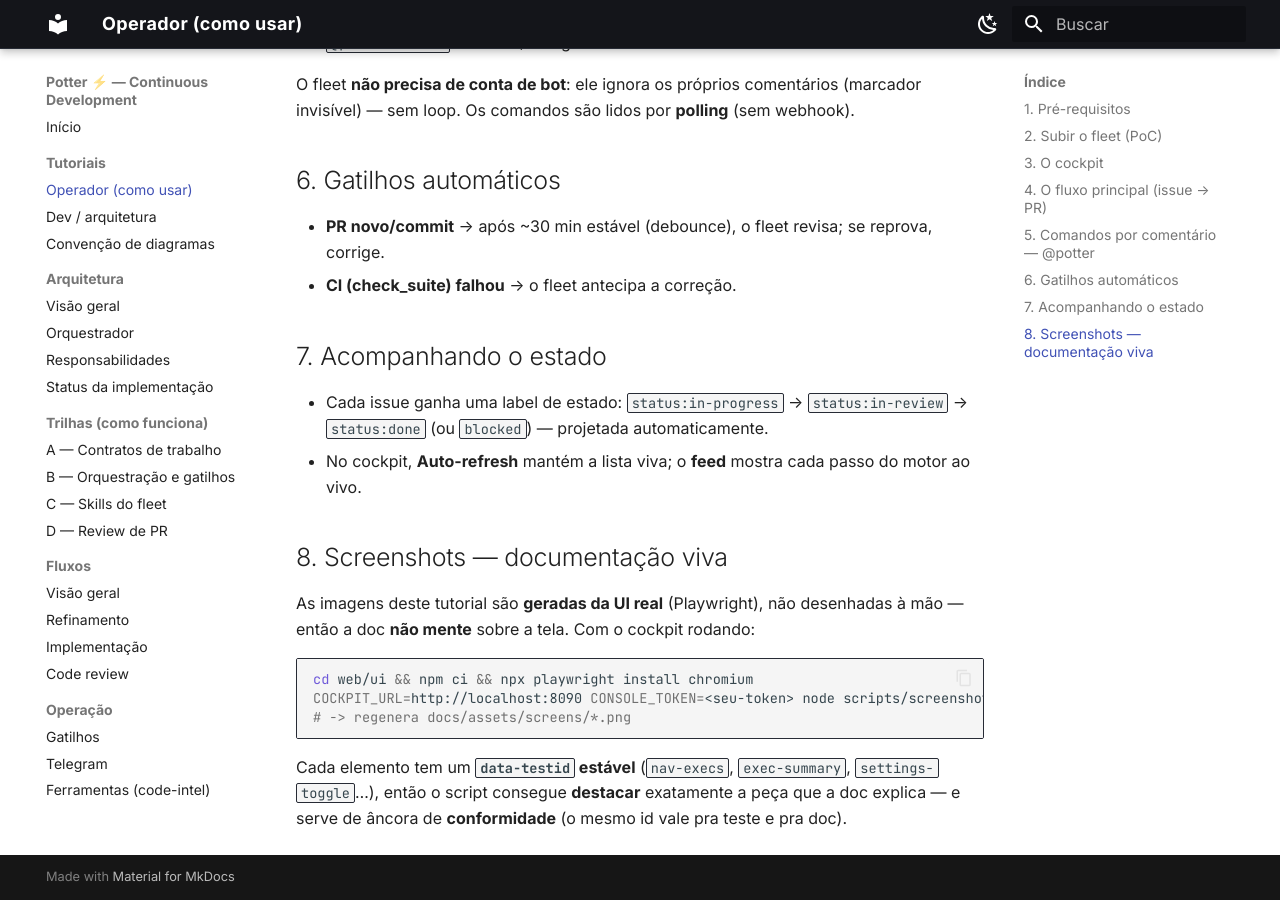
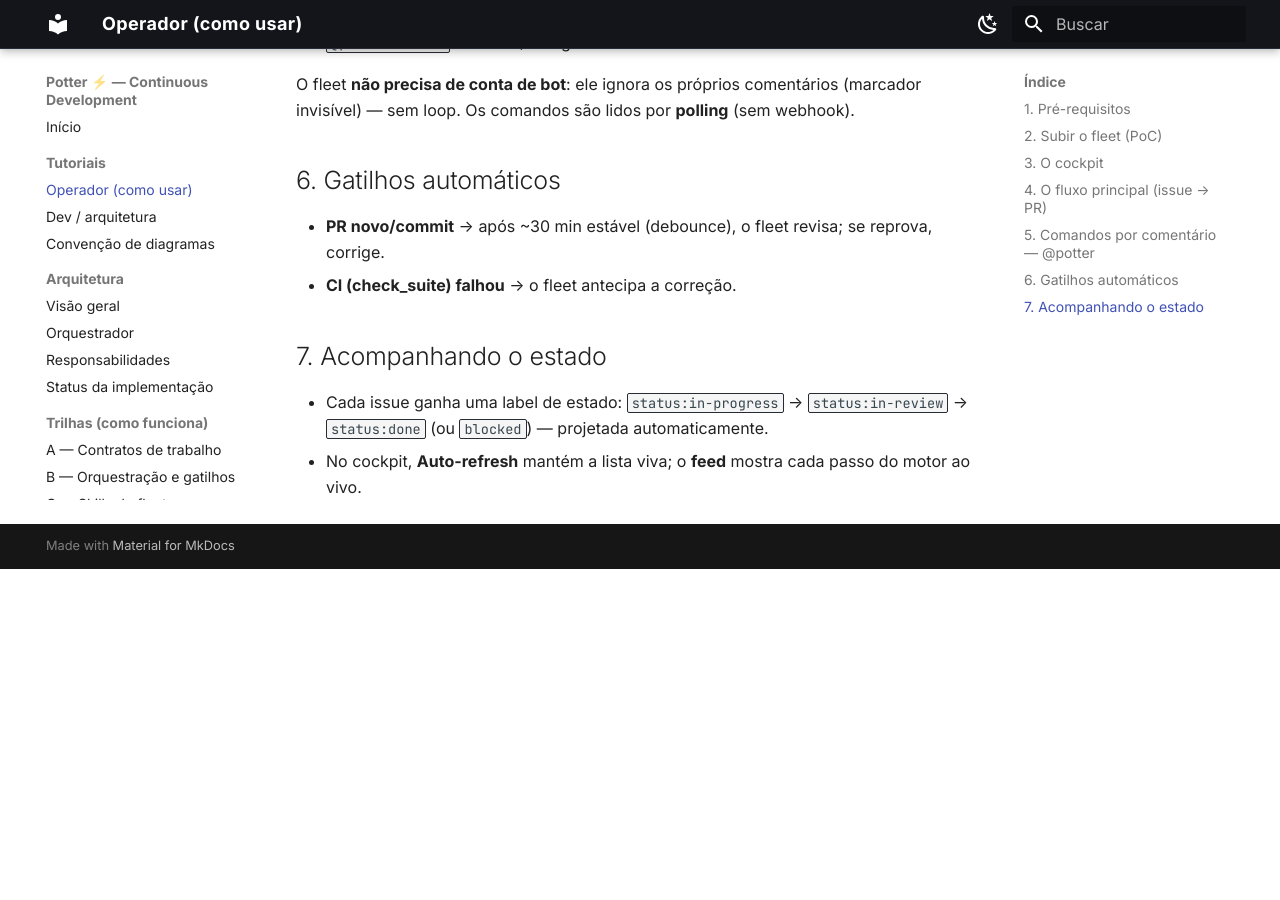
Before and after one commit to CenturyBoys/roboto, an MkDocs documentation site: the page built from docs/tutorial-operador.md, in a window 1280 px wide and 900 px high, scrolled down 2362 px. Built offline with MkDocs 1.6.1 and Material for MkDocs 9.7.7, drawn with Linux system fonts in a browser that asks for light colours; after the commit the page ends 2931 px from its top, so only the background shows below that.

Commit message:
docs(operador): remove seção 'Screenshots — documentação viva' do tutorial do operador (#178)
Regenerar screenshots (Playwright + data-testid) é tarefa de dev/manutenção,
não do operador. O how-to já vive na skill 'docs' (.claude/skills/docs/SKILL.md),
que é a fonte da verdade. O operador continua vendo as imagens; não precisa
saber regenerá-las.

Refs #4

````diff
--- a/docs/tutorial-operador.md
+++ b/docs/tutorial-operador.md
@@ -72,18 +72,3 @@ sem loop. Os comandos são lidos por **polling** (sem webhook).
 - Cada issue ganha uma label de estado: `status:in-progress` → `status:in-review` → `status:done`
   (ou `blocked`) — projetada automaticamente.
 - No cockpit, **Auto-refresh** mantém a lista viva; o **feed** mostra cada passo do motor ao vivo.
-
-## 8. Screenshots — documentação viva
-
-As imagens deste tutorial são **geradas da UI real** (Playwright), não desenhadas à mão — então a
-doc **não mente** sobre a tela. Com o cockpit rodando:
-
-```bash
-cd web/ui && npm ci && npx playwright install chromium
-COCKPIT_URL=http://localhost:8090 CONSOLE_TOKEN=<seu-token> node scripts/screenshots.mjs
-# -> regenera docs/assets/screens/*.png
-```
-
-Cada elemento tem um **`data-testid` estável** (`nav-execs`, `exec-summary`, `settings-toggle`…), então
-o script consegue **destacar** exatamente a peça que a doc explica — e serve de âncora de
-**conformidade** (o mesmo id vale pra teste e pra doc).
````
